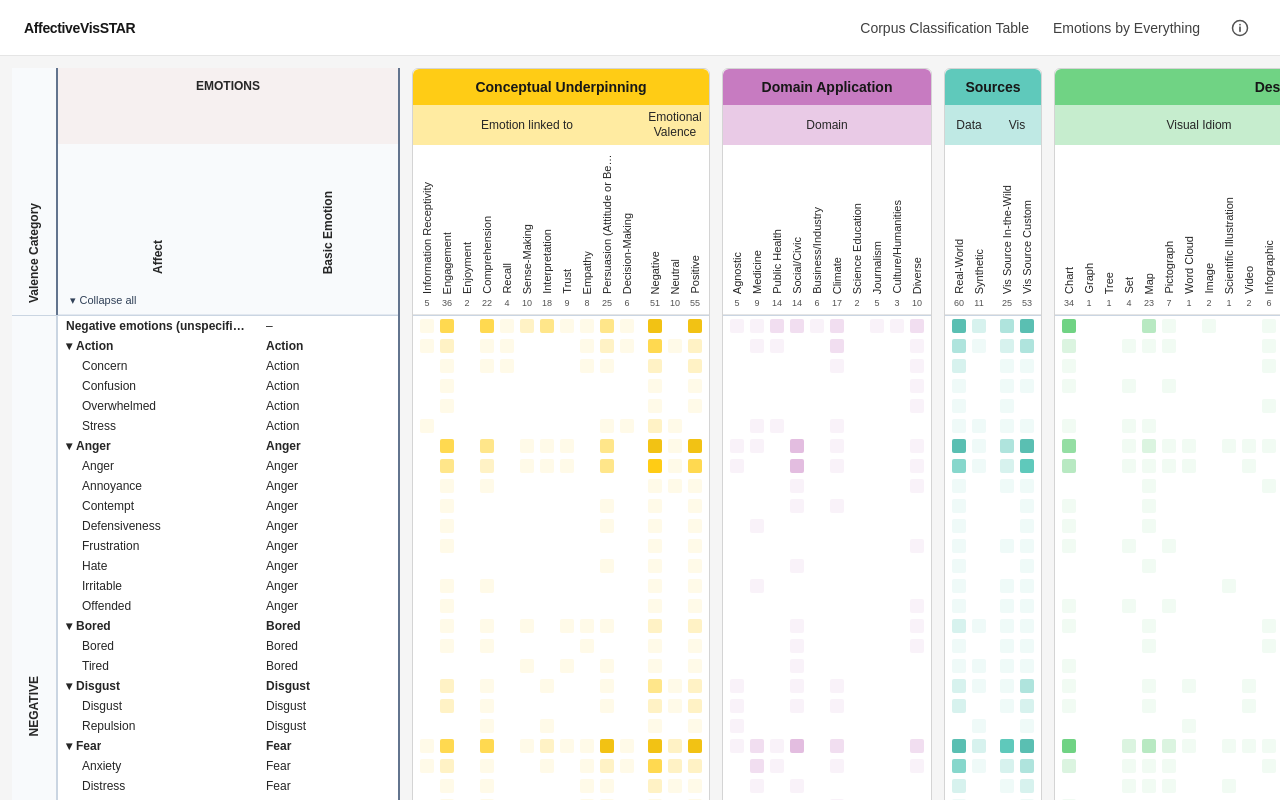
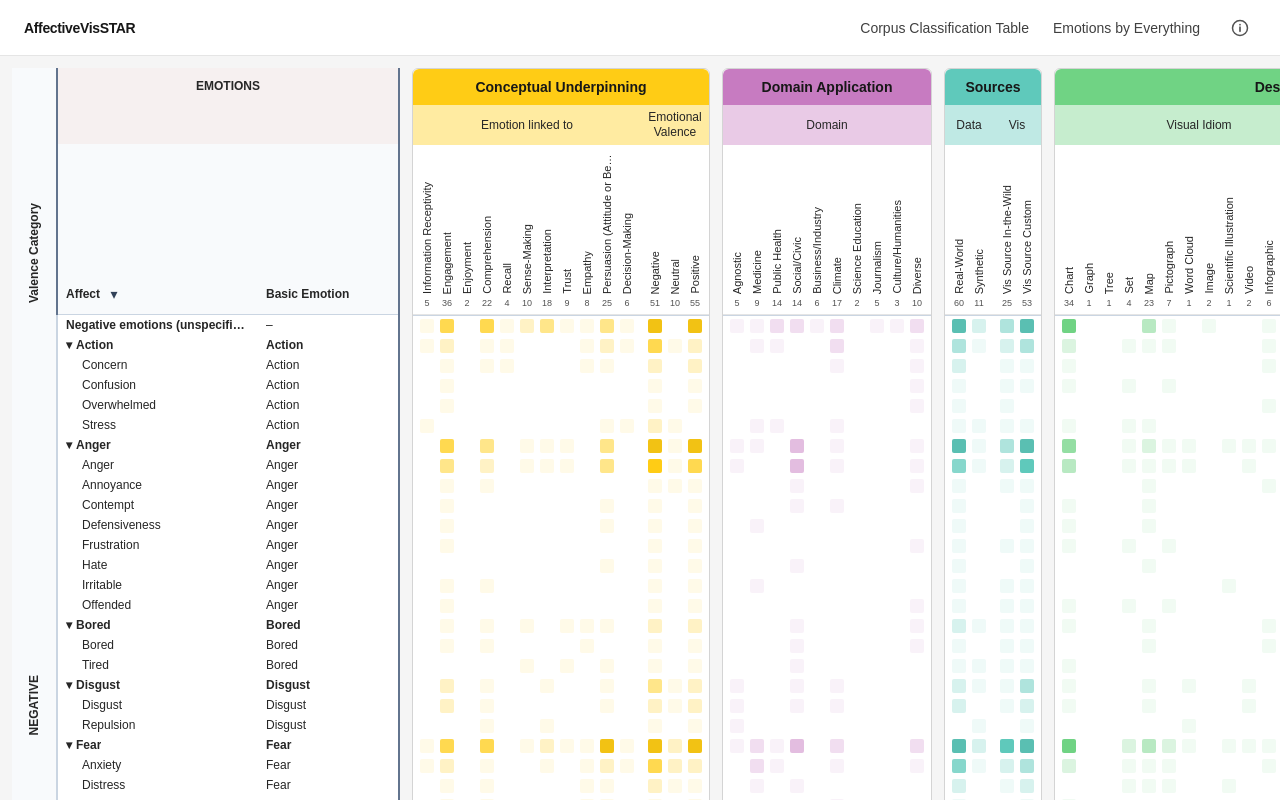
Before and after one commit to AffectiveVisSTAR/AffectiveVisSTAR.github.io, a Next.js app in the folder inf219/: page /emotions in a window 1280 px wide. Shown: the top 800 px of the page. Built offline with nearby package versions, Linux system fonts and the light colour scheme.

Commit message:
style: display emotion headers horizontally and move collapse toggle beside Affect

```diff
--- a/inf219/components/emotions/EmotionColumn.tsx
+++ b/inf219/components/emotions/EmotionColumn.tsx
@@ -53,24 +53,22 @@ export default function EmotionColumn({ groups, collapsedGroups, onToggleGroup,
           </tr>
           <tr>
             {EMOTION_COLUMNS.map((column) => (
-              <th key={column.key} scope="col" className="border-b border-slate-200 p-0">
+              <th key={column.key} scope="col" className="border-b border-slate-300 p-0">
                 <div
-                  className="relative flex items-end justify-center pb-10"
+                  className="flex items-end justify-start gap-1 px-2 pb-3"
                   style={{ height: LABEL_HEIGHT, width: column.width }}
                 >
-
-                  <span style={{ writingMode: "vertical-rl", transform: "rotate(180deg)" }}>
-                    {column.label}
-                  </span>
+                  <span>{column.label}</span>
                   {column.key === "name" && (
                     <button
                       type="button"
                       onClick={canCollapseAll ? onCollapseAll : onExpandAll}
                       disabled={!canCollapseAll && !canExpandAll}
-                      className="absolute bottom-0 left-2 inline-flex h-7 items-center gap-1 px-1 cursor-pointer rounded-sm text-[11px] font-medium whitespace-nowrap text-slate-700 underline-offset-4 hover:text-slate-900 hover:underline focus-visible:outline-2 focus-visible:outline-blue-600 disabled:cursor-default disabled:opacity-40"
+                      title={canCollapseAll ? "Collapse all groups" : "Expand all groups"}
+                      aria-label={canCollapseAll ? "Collapse all groups" : "Expand all groups"}
+                      className="inline-flex h-4 w-5 shrink-0 items-center justify-center self-end cursor-pointer rounded-sm text-sm font-normal text-slate-700 hover:bg-slate-200 hover:text-slate-900 focus-visible:outline-2 focus-visible:outline-blue-600 disabled:cursor-default disabled:opacity-40"
                     >
                       <span aria-hidden="true">{canCollapseAll ? "▾" : "▸"}</span>
-                      <span>{canCollapseAll ? "Collapse all" : "Expand all"}</span>
                     </button>
                   )}
                 </div>
@@ -88,7 +86,7 @@ export default function EmotionColumn({ groups, collapsedGroups, onToggleGroup,
                 onMouseLeave={() => onHoverRow(null)}
               >
                 {index === 0 && (
-                  <th rowSpan={rows.length} scope="rowgroup" className="border-r-2 border-t border-slate-300 bg-slate-50 p-0 align-middle">
+                  <th rowSpan={rows.length} scope="rowgroup" className={`border-r-2 border-slate-300 bg-slate-50 p-0 align-middle ${category !== groups[0]?.category ? "border-t" : ""}`}>
                     <div className="flex items-center justify-center" style={{ width: CATEGORY_WIDTH }}>
                       <span className="uppercase" style={{ writingMode: "vertical-rl", transform: "rotate(180deg)" }}>
                         {category === "Main" ? "General" : category}
@@ -96,7 +94,7 @@ export default function EmotionColumn({ groups, collapsedGroups, onToggleGroup,
                     </div>
                   </th>
                 )}
-                <th scope="row" className={index === 0 ? "border-t border-slate-300 p-0 text-left" : "p-0 text-left"}>
+                <th scope="row" className={index === 0 && category !== groups[0]?.category ? "border-t border-slate-300 p-0 text-left" : "p-0 text-left"}>
                   <div
                     title={emotion.name}
                     className={emotion.isChild ? "truncate pl-6 pr-2 font-normal" : "truncate px-2 font-semibold"}
@@ -122,7 +120,7 @@ export default function EmotionColumn({ groups, collapsedGroups, onToggleGroup,
                     ) : emotion.name}
                   </div>
                 </th>
-                <td className={index === 0 ? "border-t border-slate-300 p-0" : "p-0"}>
+                <td className={index === 0 && category !== groups[0]?.category ? "border-t border-slate-300 p-0" : "p-0"}>
                   <div
                     title={emotion.basicEmotion}
                     className={emotion.isGroup ? "truncate px-2 font-semibold" : "truncate px-2"}
```
